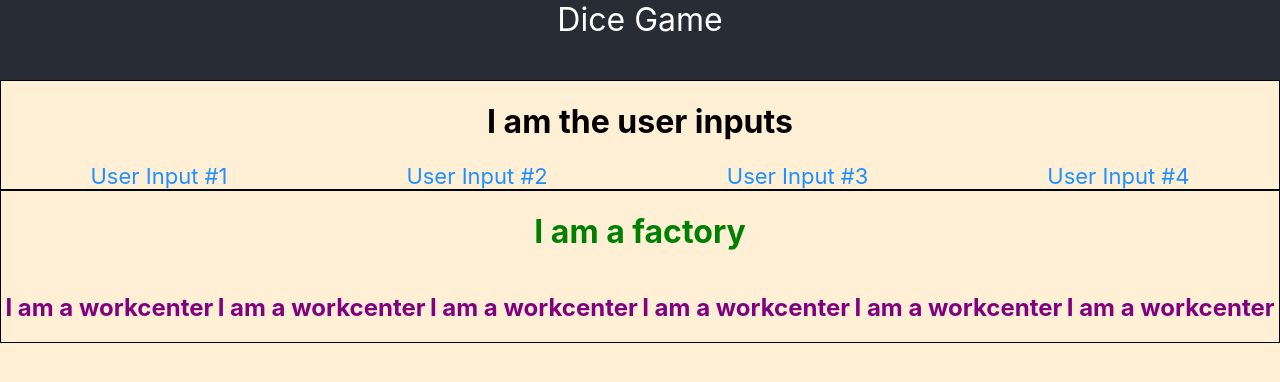
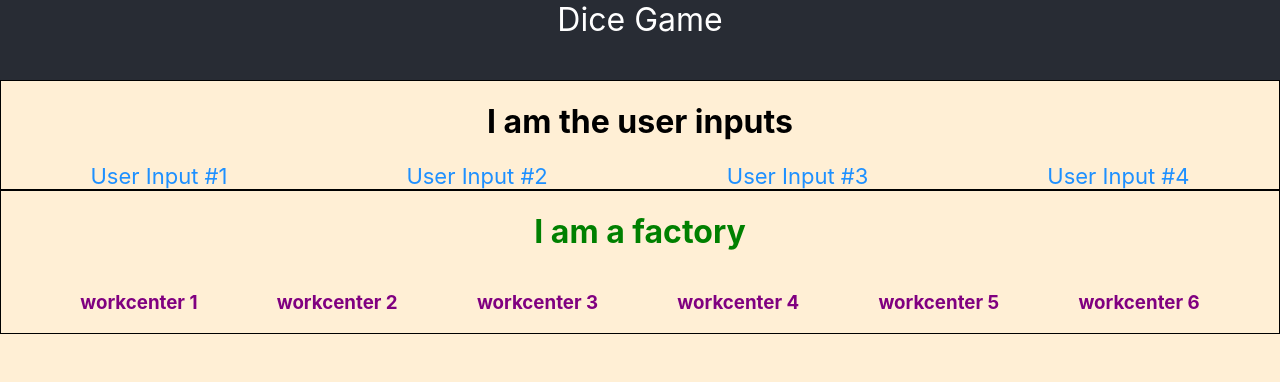
Before and after one commit to idugcoal/dice-game, a React (Create React App) app: page / in a window 1280 px wide. Shown: the top 382 px of the page. Built offline with nearby package versions, Linux system fonts and the light colour scheme.

Commit message:
show workcenter number in workcenters

```diff
--- a/src/components/workcenter.jsx
+++ b/src/components/workcenter.jsx
@@ -1,11 +1,11 @@
 import React from 'react'
 // import Workcenter from './workcenter'
 
-const Workcenter = () => {
-  const workcenter = 'I am a workcenter'
+const Workcenter = props => {
+  const workcenter = `workcenter ${props.number + 1}`
   return (
     <div style={styles.container}>
-      <h2 style={styles.h2}>{workcenter}</h2>
+      <h3 style={styles.h2}>{workcenter}</h3>
     </div>
   )
 }
```
